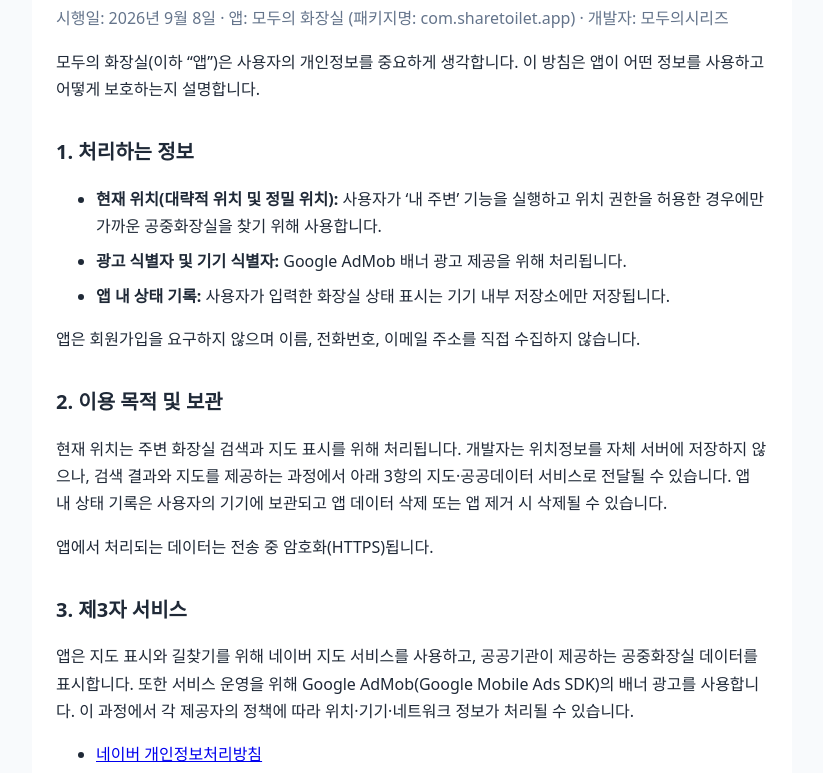
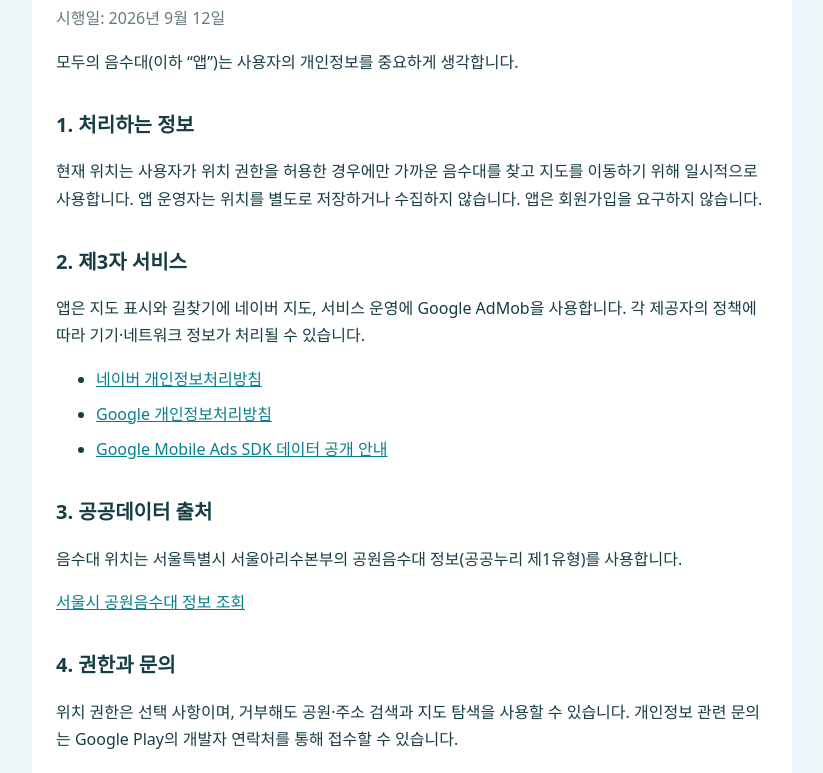
Before and after one commit to SeungIlJang/privacy, a plain HTML site: page share-water.html in a window 1280 px wide. Shown: the part 117-890 px from the top of the page, without its empty margins (228-1051 px from the left). Drawn offline with Linux system fonts and the light colour scheme.

Commit message:
fix: update share-water privacy policy

```diff
--- a/share-water.html
+++ b/share-water.html
@@ -1,58 +1,37 @@
-<!DOCTYPE html>
+<!doctype html>
 <html lang="ko">
 <head>
   <meta charset="UTF-8">
-  <meta name="viewport" content="width=device-width, initial-scale=1.0">
-  <title>모두의 화장실 개인정보처리방침</title>
+  <meta name="viewport" content="width=device-width, initial-scale=1">
+  <title>모두의 음수대 개인정보처리방침</title>
   <style>
-    body { margin: 0; color: #1f2937; background: #f8fafc; font: 16px/1.7 system-ui, sans-serif; }
+    body { margin: 0; color: #173d44; background: #eef8fb; font: 16px/1.7 system-ui, sans-serif; }
     main { box-sizing: border-box; max-width: 760px; min-height: 100vh; margin: auto; padding: 40px 24px 64px; background: white; }
-    h1 { margin-bottom: 8px; font-size: 28px; }
-    h2 { margin-top: 32px; font-size: 20px; }
-    .date { color: #64748b; }
-    li { margin: 8px 0; }
+    h1 { margin-bottom: 8px; font-size: 28px; } h2 { margin-top: 32px; font-size: 20px; }
+    .date { color: #647b80; } li { margin: 8px 0; } a { color: #087f8c; }
   </style>
 </head>
-<body>
-<main>
-  <h1>모두의 화장실 개인정보처리방침</h1>
-  <p class="date">시행일: 2026년 9월 8일 · 앱: 모두의 화장실 (패키지명: com.sharetoilet.app) · 개발자: 모두의시리즈</p>
-
-  <p>모두의 화장실(이하 “앱”)은 사용자의 개인정보를 중요하게 생각합니다. 이 방침은 앱이 어떤 정보를 사용하고 어떻게 보호하는지 설명합니다.</p>
+<body><main>
+  <h1>모두의 음수대 개인정보처리방침</h1>
+  <p class="date">시행일: 2026년 9월 12일</p>
+  <p>모두의 음수대(이하 “앱”)는 사용자의 개인정보를 중요하게 생각합니다.</p>
 
   <h2>1. 처리하는 정보</h2>
-  <ul>
-    <li><strong>현재 위치(대략적 위치 및 정밀 위치):</strong> 사용자가 ‘내 주변’ 기능을 실행하고 위치 권한을 허용한 경우에만 가까운 공중화장실을 찾기 위해 사용합니다.</li>
-    <li><strong>광고 식별자 및 기기 식별자:</strong> Google AdMob 배너 광고 제공을 위해 처리됩니다.</li>
-    <li><strong>앱 내 상태 기록:</strong> 사용자가 입력한 화장실 상태 표시는 기기 내부 저장소에만 저장됩니다.</li>
-  </ul>
-  <p>앱은 회원가입을 요구하지 않으며 이름, 전화번호, 이메일 주소를 직접 수집하지 않습니다.</p>
+  <p>현재 위치는 사용자가 위치 권한을 허용한 경우에만 가까운 음수대를 찾고 지도를 이동하기 위해 일시적으로 사용합니다. 앱 운영자는 위치를 별도로 저장하거나 수집하지 않습니다. 앱은 회원가입을 요구하지 않습니다.</p>
 
-  <h2>2. 이용 목적 및 보관</h2>
-  <p>현재 위치는 주변 화장실 검색과 지도 표시를 위해 처리됩니다. 개발자는 위치정보를 자체 서버에 저장하지 않으나, 검색 결과와 지도를 제공하는 과정에서 아래 3항의 지도·공공데이터 서비스로 전달될 수 있습니다. 앱 내 상태 기록은 사용자의 기기에 보관되고 앱 데이터 삭제 또는 앱 제거 시 삭제될 수 있습니다.</p>
-  <p>앱에서 처리되는 데이터는 전송 중 암호화(HTTPS)됩니다.</p>
-
-  <h2>3. 제3자 서비스</h2>
-  <p>앱은 지도 표시와 길찾기를 위해 네이버 지도 서비스를 사용하고, 공공기관이 제공하는 공중화장실 데이터를 표시합니다. 또한 서비스 운영을 위해 Google AdMob(Google Mobile Ads SDK)의 배너 광고를 사용합니다. 이 과정에서 각 제공자의 정책에 따라 위치·기기·네트워크 정보가 처리될 수 있습니다.</p>
+  <h2>2. 제3자 서비스</h2>
+  <p>앱은 지도 표시와 길찾기에 네이버 지도, 서비스 운영에 Google AdMob을 사용합니다. 각 제공자의 정책에 따라 기기·네트워크 정보가 처리될 수 있습니다.</p>
   <ul>
     <li><a href="https://policy.naver.com/policy/privacy.html">네이버 개인정보처리방침</a></li>
     <li><a href="https://policies.google.com/privacy">Google 개인정보처리방침</a></li>
     <li><a href="https://developers.google.com/admob/android/privacy/play-data-disclosure">Google Mobile Ads SDK 데이터 공개 안내</a></li>
   </ul>
-  <p>Google은 광고 제공, 측정, 맞춤설정(동의한 경우), 부정 사용 방지를 위해 IP 주소, 광고 식별자 등 기기 식별자, 앱 상호작용 정보와 진단 정보를 자동으로 처리할 수 있습니다. 동의가 필요한 지역에서는 광고 요청 전에 Google 동의 화면을 표시합니다.</p>
-  <p>개발자는 사용자 데이터를 제3자에게 판매하지 않습니다.</p>
 
-  <h2>4. 권한</h2>
-  <p>위치 권한은 선택 사항입니다. 거부해도 검색과 지도 탐색 등 다른 기능을 사용할 수 있으며, 기기 설정에서 언제든 권한을 변경할 수 있습니다. 광고 식별자는 기기 설정 → 개인정보 보호 → 광고에서 재설정하거나 맞춤형 광고를 해제할 수 있습니다.</p>
+  <h2>3. 공공데이터 출처</h2>
+  <p>음수대 위치는 서울특별시 서울아리수본부의 공원음수대 정보(공공누리 제1유형)를 사용합니다.</p>
+  <p><a href="https://data.seoul.go.kr/dataList/OA-20884/S/1/datasetView.do">서울시 공원음수대 정보 조회</a></p>
 
-  <h2>5. 아동의 개인정보</h2>
-  <p>앱은 만 13세 미만 아동을 주 대상으로 하지 않으며, 아동으로부터 개인정보를 의도적으로 수집하거나 별도 계정을 만들지 않습니다.</p>
-
-  <h2>6. 보안 및 변경</h2>
-  <p>앱은 필요한 최소한의 정보만 처리하도록 설계했습니다. 기능이나 처리 방식이 변경되면 이 페이지의 내용과 시행일을 갱신합니다.</p>
-
-  <h2>7. 문의</h2>
-  <p>개인정보 관련 문의는 <a href="mailto:jasi798@gmail.com">jasi798@gmail.com</a> 으로 연락해 주세요. Google Play의 ‘개발자 연락처’에서도 동일한 정보를 확인하실 수 있습니다.</p>
-</main>
-</body>
+  <h2>4. 권한과 문의</h2>
+  <p>위치 권한은 선택 사항이며, 거부해도 공원·주소 검색과 지도 탐색을 사용할 수 있습니다. 개인정보 관련 문의는 Google Play의 개발자 연락처를 통해 접수할 수 있습니다.</p>
+</main></body>
 </html>
```
